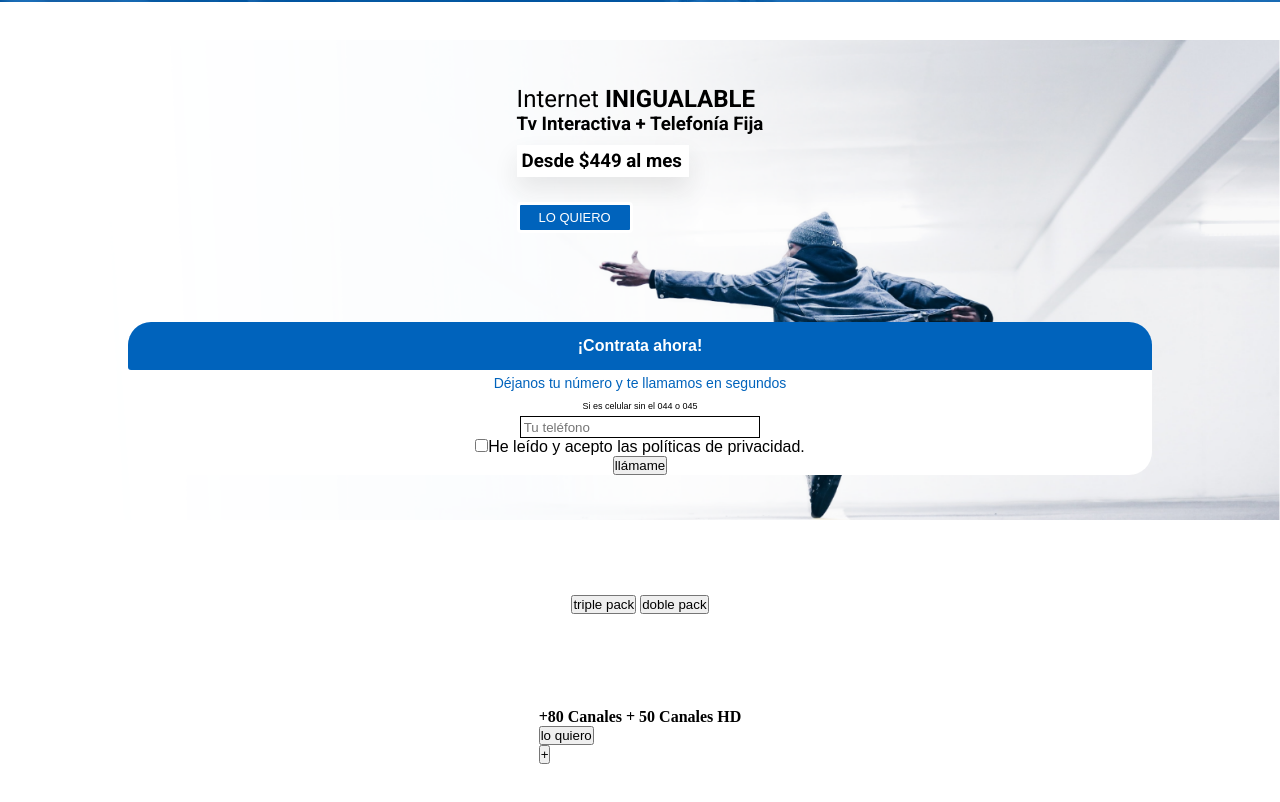
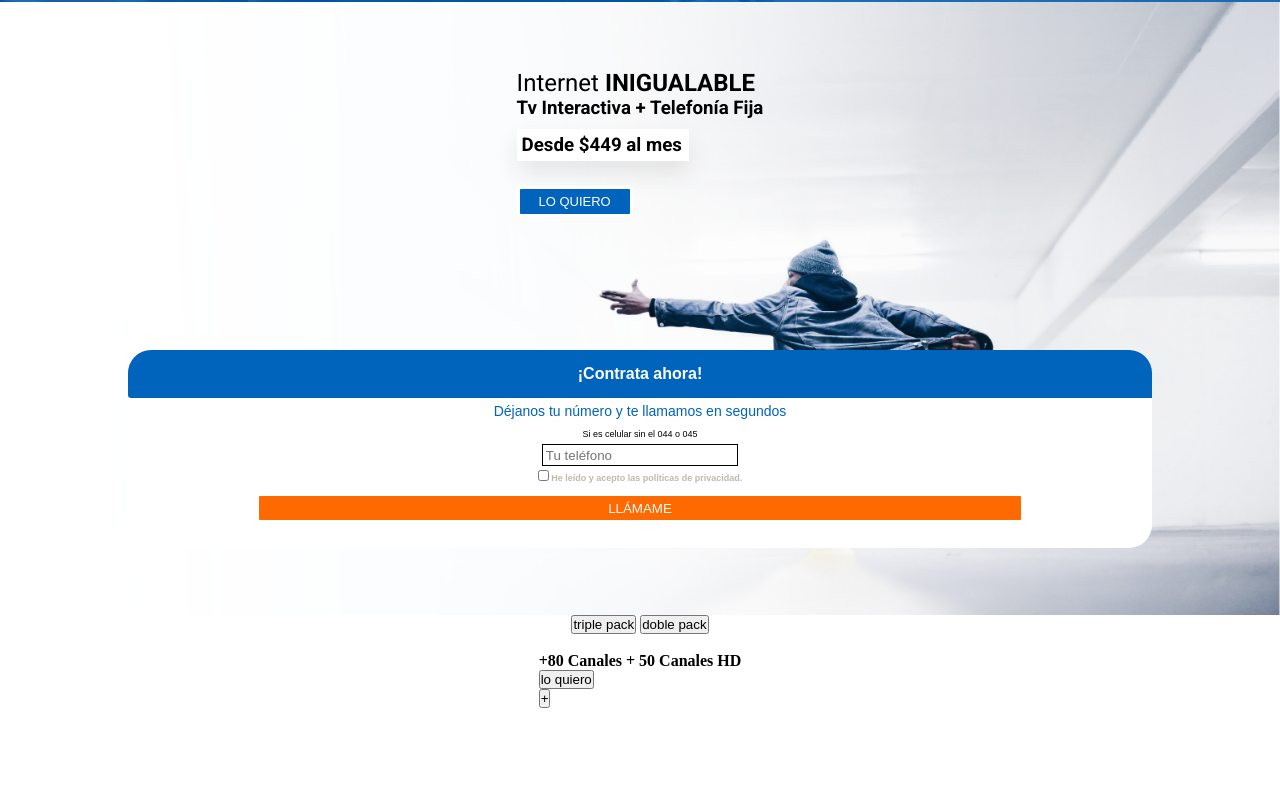
Before and after one commit to elviac94/convertia, a plain HTML site: page index.html in a window 1280 px wide. Shown: the part 798-1600 px from the top of the page. After the commit the page ends 1506 px from the top, so only its background shows below. Drawn offline with Linux system fonts and the light colour scheme.

Commit message:
add more styles

```diff
--- a/styles/styles.css
+++ b/styles/styles.css
@@ -184,7 +184,7 @@
     flex-direction: column;
     align-items: center;
     justify-content: space-around;
-    height: 100vh;
+    height: calc(100vh - 94px);
 }
 
 .contract__top{
@@ -193,7 +193,7 @@
     flex-direction: column;
     align-items: center;
     justify-content: space-around;
-    height: 60vh;
+    height: 80vh;
     background-image: url(../images/drew-graham-PVyhz0wmHdo-unsplash.png);
     background-size: cover;
     background-position: center;
@@ -287,8 +287,33 @@
 }
 
 .input--text{
-    width: 73%;
+    width: 96%;
     border: 1px solid #000000;
     height: 22px;
     padding: 3px;
+    margin-bottom: 4px;
 }
+
+.contract__top--form > label{
+    color:#BFB8AE;
+    font-weight: bold;
+    font-size: 9px;
+}
+
+.contract__top--form > label > input{
+    height: 11px;
+    width: 11px;
+}
+
+.contract__top--rectangle > button{
+    background-color: #FF6A00;
+    text-transform: uppercase;
+    color: #FFFFFF;
+    border: 3px solid #FFFFFF;
+    border-radius: 4px;
+    width: 75%;
+    height: 30px;
+    margin-top: 10px;
+    margin-bottom: 25px;
+
+}
```
Also changed, not shown: index.html (+1 -1 lines).
